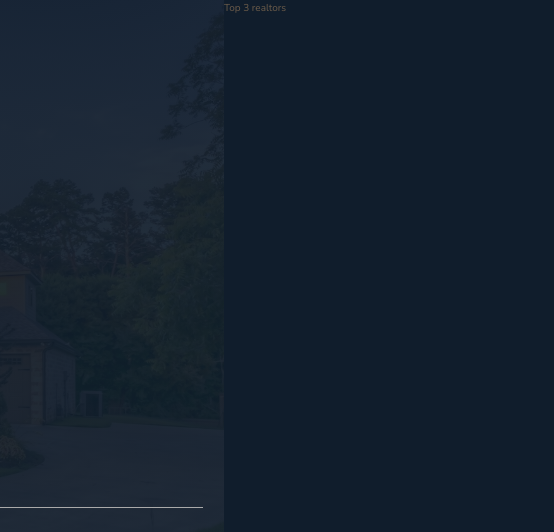
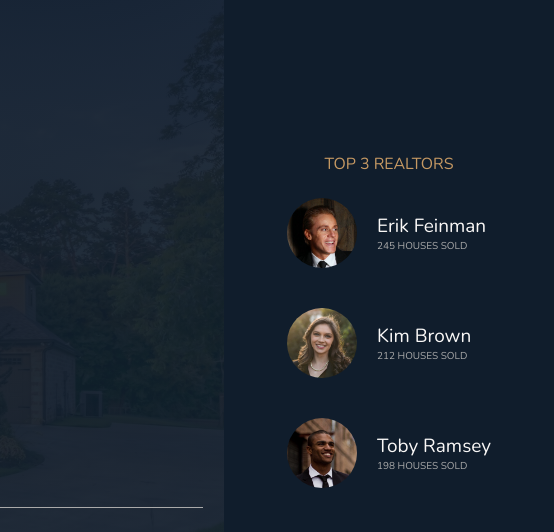
Before and after one commit to inanutshell86/nexter, a website: page index.html in a window 1280 px wide. Shown: the top 532 px of the page, 726-1280 px from the left. Drawn offline with nearby package versions, Linux system fonts and the light colour scheme.

Commit message:
Completed the Realtors section.

```diff
--- a/index.html
+++ b/index.html
@@ -29,7 +29,26 @@
   </header>
 
   <div class="realtors">
-    Top 3 realtors
+    <h3 class="heading-3">Top 3 Realtors</h3>
+    <div class="realtors__list">
+      <img src="img/realtor-1.jpeg" alt="realtor 1" class="realtors__img">
+      <div class="realtors__details">
+        <h4 class="heading-4 heading-4--light">Erik Feinman</h4>
+        <p class="realtors__sold">245 houses sold</p>
+      </div>
+
+      <img src="img/realtor-2.jpeg" alt="realtor 2" class="realtors__img">
+      <div class="realtors__details">
+        <h4 class="heading-4 heading-4--light">Kim Brown</h4>
+        <p class="realtors__sold">212 houses sold</p>
+      </div>
+
+      <img src="img/realtor-3.jpeg" alt="realtor 3" class="realtors__img">
+      <div class="realtors__details">
+        <h4 class="heading-4 heading-4--light">Toby Ramsey</h4>
+        <p class="realtors__sold">198 houses sold</p>
+      </div>
+    </div>
   </div>
 
   <section class="features">
--- a/sass/_realtors.scss
+++ b/sass/_realtors.scss
@@ -1,4 +1,30 @@
 .realtors {
+  display: grid;
+  padding: 3rem;
+  justify-items: center;
+  grid-row-gap: 2rem;
+  align-content: center;
+  justify-content: center;
   grid-column: col-start 7 / full-end;
   background-color: $color-secondary;
+
+  &__list {
+    display: grid;
+    grid-template-columns: min-content max-content;
+    grid-column-gap: 2rem;
+    grid-row-gap: 5vh;
+    align-items: center;
+  }
+
+  &__img {
+    display: block;
+    width: 7rem;
+    border-radius: 50%;
+  }
+
+  &__sold {
+    margin-top: -3px;
+    text-transform: uppercase;
+    color: $color-grey-light-2;
+  }
 }
```
Also changed, not shown: css/style.comp.css.
